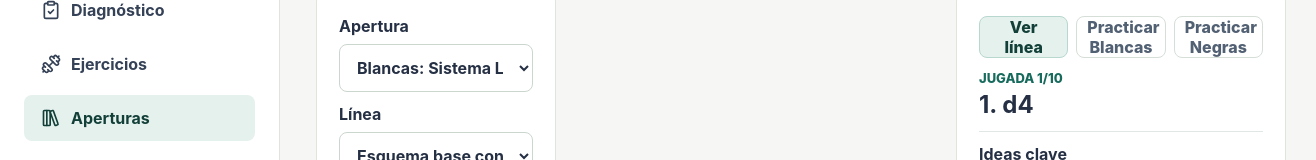
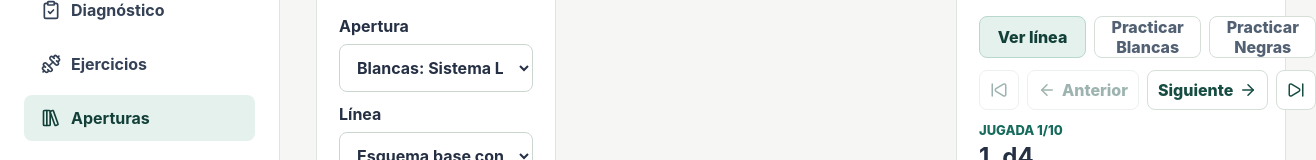
Before and after one commit to jrabalconesa/entrenador-ajedrez-personal, a React (Vite) app: page / in a window 1280 px wide. Both pictures are taken after a click on the button "Aperturas". Shown: the part 163-323 px from the top of the page, 1316 px wide, since content can reach past the window. Built offline with nearby package versions, Linux system fonts and the light colour scheme.

Commit message:
Expand Italian opening training

```diff
--- a/package.json
+++ b/package.json
@@ -1,6 +1,6 @@
 {
   "name": "entrenador-personal-ajedrez",
-  "version": "1.0.1",
+  "version": "1.1.0",
   "private": true,
   "type": "module",
   "scripts": {
--- a/public/sw.js
+++ b/public/sw.js
@@ -1,4 +1,4 @@
-const CACHE_NAME = 'entrenador-ajedrez-v1.0.1';
+const CACHE_NAME = 'entrenador-ajedrez-v1.1.0';
 
 self.addEventListener('install', () => {
   self.skipWaiting();
--- a/src/data/openings.ts
+++ b/src/data/openings.ts
@@ -34,23 +34,79 @@ export const openingCourses: OpeningCourse[] = [
     side: 'blancas',
     difficulty: 2,
     summary: 'Apertura clásica de desarrollo rápido, presión sobre f7 y preparación de rupturas centrales.',
-    plan: ['Ocupar el centro con e4.', 'Desarrollar Nf3 y Bc4.', 'Preparar d4 con c3 cuando el centro lo permita.'],
+    plan: ['Ocupar el centro con e4.', 'Desarrollar Nf3 y Bc4.', 'Elegir entre d3 o c3-d4 según la respuesta negra.'],
     lines: [
       {
         id: 'italian-c3-d4',
-        name: 'Italiana con c3 y d4',
+        name: 'Giuoco Piano con c3 y d4',
+        stage: 'Centro abierto',
+        summary: 'La ruptura d4 transforma la ventaja de desarrollo en actividad central concreta.',
+        whitePlan: ['Enrocar antes de abrir el centro.', 'Preparar d4 con c3.', 'Desarrollar Cc3 después de los cambios centrales.'],
+        blackPlan: ['Presionar e4 con ...Cf6.', 'Enrocar antes de aceptar la ruptura.', 'Retirar el alfil a b6 conservando su diagonal.'],
         keyIdeas: ['Presión natural sobre f7.', 'c3 prepara d4.', 'El ataque llega después del desarrollo.'],
         moves: [
-          { san: 'e4', explanation: 'Ocupa el centro y abre líneas para dama y alfil.' },
-          { san: 'e5', explanation: 'Las negras responden de forma clásica en el centro.' },
-          { san: 'Nf3', explanation: 'Ataca e5 y desarrolla una pieza hacia el centro.' },
-          { san: 'Nc6', explanation: 'Las negras defienden e5 y desarrollan el caballo.' },
-          { san: 'Bc4', explanation: 'El alfil sale a una diagonal activa y mira f7.' },
-          { san: 'Bc5', explanation: 'Las negras desarrollan de forma simétrica y presionan f2.' },
-          { san: 'c3', explanation: 'Prepara d4 para discutir el centro con más fuerza.' },
-          { san: 'Nf6', explanation: 'Las negras atacan e4 y desarrollan una pieza más.' },
-          { san: 'd4', explanation: 'Ruptura central preparada: ahora las blancas luchan por espacio.' },
-          { san: 'exd4', explanation: 'Las negras capturan en el centro y fuerzan a las blancas a decidir.' }
+          { san: 'e4', explanation: 'Ocupa el centro y abre simultáneamente las diagonales de la dama y del alfil de rey.' },
+          { san: 'e5', explanation: 'Las negras igualan presencia central y liberan sus piezas del flanco de rey.' },
+          { san: 'Nf3', explanation: 'El caballo se desarrolla con tiempo porque ataca el peón negro de e5.' },
+          { san: 'Nc6', explanation: 'Las negras defienden e5 mientras incorporan una pieza al control del centro.' },
+          { san: 'Bc4', explanation: 'El alfil ocupa una diagonal activa, permite enrocar y señala la casilla f7.' },
+          { san: 'Bc5', explanation: 'Las negras desarrollan de forma simétrica y ejercen presión sobre el punto f2.' },
+          { san: 'O-O', explanation: 'El rey queda seguro antes de que la futura ruptura d4 abra líneas centrales.' },
+          { san: 'Nf6', explanation: 'Las negras desarrollan con una amenaza directa sobre el peón blanco de e4.' },
+          { san: 'c3', explanation: 'Este peón sostiene d4 y construye la plataforma para ocupar todo el centro.' },
+          { san: 'O-O', explanation: 'Las negras aseguran su rey antes de responder a la ruptura central preparada.' },
+          { san: 'd4', explanation: 'La ruptura temática cuestiona e5 y abre líneas para transformar desarrollo en iniciativa.' },
+          { san: 'exd4', explanation: 'Las negras eliminan la tensión y obligan a las blancas a reconstruir su centro.' },
+          { san: 'cxd4', explanation: 'La recaptura crea un centro activo y abre la columna c para una futura torre.' },
+          { san: 'Bb6', explanation: 'El alfil conserva la diagonal a7-g1 y evita quedar expuesto a un avance central.' }
+        ]
+      },
+      {
+        id: 'italian-pianissimo',
+        name: 'Pianissimo con d3',
+        stage: 'Maniobra',
+        summary: 'El centro estable concede tiempo para mejorar cada pieza antes de ejecutar d4.',
+        whitePlan: ['Mantener e4 con d3.', 'Preparar d4 con c3 y Te1.', 'Llevar el caballo de b1 por d2-f1-g3.'],
+        blackPlan: ['Construir con ...d6 y ...a6.', 'Retirar el alfil a a7 si es atacado.', 'Responder a d4 con ...d5 cuando esté preparado.'],
+        keyIdeas: ['Centro cerrado y maniobras.', 'El caballo mejora por d2-f1-g3.', 'La ruptura d4 se prepara sin prisa.'],
+        moves: [
+          { san: 'e4', explanation: 'Las blancas ocupan una casilla central y liberan el alfil que irá a c4.' },
+          { san: 'e5', explanation: 'Las negras establecen una estructura clásica y reclaman el mismo espacio central.' },
+          { san: 'Nf3', explanation: 'El caballo ataca e5 y obliga a las negras a sostener correctamente su centro.' },
+          { san: 'Nc6', explanation: 'Las negras desarrollan defendiendo e5, una respuesta eficiente de doble propósito.' },
+          { san: 'Bc4', explanation: 'El alfil se activa sobre la diagonal italiana sin convertir f7 en un ataque automático.' },
+          { san: 'Bc5', explanation: 'Las negras colocan su alfil fuera de la cadena y aumentan la presión sobre f2.' },
+          { san: 'd3', explanation: 'Las blancas sostienen e4 y eligen una batalla de maniobras en un centro estable.' },
+          { san: 'Nf6', explanation: 'El caballo negro entra con actividad y obliga a vigilar la defensa de e4.' },
+          { san: 'O-O', explanation: 'La seguridad del rey precede a cualquier expansión o ruptura en el centro.' },
+          { san: 'd6', explanation: 'Las negras consolidan e5 y abren el camino para desarrollar el alfil de c8.' },
+          { san: 'c3', explanation: 'La jugada reserva d4 y también ofrece una retirada segura al alfil de c4.' },
+          { san: 'O-O', explanation: 'Las negras completan la seguridad del rey antes de iniciar maniobras de flanco.' },
+          { san: 'Re1', explanation: 'La torre refuerza e4 y queda preparada para la futura apertura de la columna e.' },
+          { san: 'a6', explanation: 'Las negras ganan espacio y preparan ...Aa7 sin decidir todavía el centro.' }
+        ]
+      },
+      {
+        id: 'italian-two-knights',
+        name: 'Dos Caballos: respuesta a ...Cf6',
+        stage: 'Decisión táctica',
+        summary: 'Ante ...Cf6 hay que reconocer cuándo la presión sobre f7 permite una línea forzada.',
+        whitePlan: ['Atacar f7 sólo con cálculo concreto.', 'Responder a ...d5 sin aferrarse al peón.', 'Retirar el alfil conservando actividad.'],
+        blackPlan: ['Golpear el centro con ...d5.', 'Ganar tiempos sobre las piezas adelantadas.', 'Completar desarrollo tras neutralizar la iniciativa.'],
+        keyIdeas: ['...Cf6 ataca e4.', 'Cg5 exige cálculo, no memoria ciega.', '...d5 es la respuesta central liberadora.'],
+        moves: [
+          { san: 'e4', explanation: 'El peón central libera piezas y establece el terreno para una apertura abierta.' },
+          { san: 'e5', explanation: 'Las negras ocupan el centro y aceptan una lucha simétrica por el desarrollo.' },
+          { san: 'Nf3', explanation: 'El caballo se activa atacando e5 y prepara un enroque rápido del rey blanco.' },
+          { san: 'Nc6', explanation: 'Las negras defienden e5 y controlan las casillas centrales d4 y e5.' },
+          { san: 'Bc4', explanation: 'El alfil apunta a f7, pero la presión sólo es útil si las piezas coordinan.' },
+          { san: 'Nf6', explanation: 'La Defensa de los Dos Caballos contraataca e4 en lugar de imitar con ...Ac5.' },
+          { san: 'Ng5', explanation: 'El caballo suma presión sobre f7 y plantea una cuestión táctica inmediata.' },
+          { san: 'd5', explanation: 'La respuesta correcta golpea el centro y abre líneas para frenar el ataque blanco.' },
+          { san: 'exd5', explanation: 'Las blancas aceptan la tensión central y obligan al caballo negro a recolocarse.' },
+          { san: 'Na5', explanation: 'El caballo ataca el alfil de c4 y evita recuperar de inmediato con la dama.' },
+          { san: 'Bb5+', explanation: 'El jaque intermedio conserva la iniciativa y fuerza una respuesta de desarrollo.' },
+          { san: 'c6', explanation: 'Las negras bloquean el jaque mientras atacan al alfil y sostienen el centro.' }
         ]
       }
     ]
--- a/src/screens/OpeningsScreen.tsx
+++ b/src/screens/OpeningsScreen.tsx
@@ -1,7 +1,7 @@
 import { useMemo, useRef, useState, type CSSProperties } from 'react';
 import { Chess, type Square } from 'chess.js';
 import { Chessboard } from 'react-chessboard';
-import { ArrowRight, Check, HelpCircle, Lightbulb, RotateCcw, X } from 'lucide-react';
+import { ArrowLeft, ArrowRight, Check, HelpCircle, Lightbulb, RotateCcw, SkipBack, SkipForward, X } from 'lucide-react';
 import SectionHeader from '../components/SectionHeader';
 import { openingCourses } from '../data/openings';
 import { boardMoveToSan, kingInCheckSquare, legalDestinations } from '../logic/boardMove';
@@ -78,6 +78,21 @@ export default function OpeningsScreen() {
 
   const startPractice = (color: TrainingColor) => {
     resetLine('practice', color);
+  };
+
+  const goToReviewPly = (nextPly: number) => {
+    if (!line || mode !== 'review') return;
+    const boundedPly = Math.max(0, Math.min(nextPly, line.moves.length));
+    const previousMove = boundedPly > 0 ? playSanFromCurrent(line, boundedPly - 1, line.moves[boundedPly - 1].san) : null;
+    setPly(boundedPly);
+    setLastMove(previousMove ? { from: previousMove.from, to: previousMove.to } : null);
+    setFeedback(
+      boundedPly > 0
+        ? { correct: true, text: line.moves[boundedPly - 1].explanation }
+        : null
+    );
+    setSelectedSquare(null);
+    setShowHint(false);
   };
 
   const submitMove = (moveText: string) => {
@@ -282,6 +297,22 @@ export default function OpeningsScreen() {
               Practicar Negras
             </button>
           </div>
+          {mode === 'review' ? (
+            <div className="opening-review-controls" aria-label="Navegación por la línea">
+              <button onClick={() => goToReviewPly(0)} disabled={ply === 0} type="button" aria-label="Ir al inicio">
+                <SkipBack size={18} />
+              </button>
+              <button onClick={() => goToReviewPly(ply - 1)} disabled={ply === 0} type="button">
+                <ArrowLeft size={18} /> Anterior
+              </button>
+              <button onClick={() => goToReviewPly(ply + 1)} disabled={completed} type="button">
+                Siguiente <ArrowRight size={18} />
+              </button>
+              <button onClick={() => goToReviewPly(line.moves.length)} disabled={completed} type="button" aria-label="Ir al final">
+                <SkipForward size={18} />
+              </button>
+            </div>
+          ) : null}
           <div className="opening-progress">
             <span>
               Jugada {Math.min(ply + 1, line.moves.length)}/{line.moves.length}
@@ -289,11 +320,24 @@ export default function OpeningsScreen() {
             <strong>{completed ? 'Línea completada' : `${moveNumber}${game.turn() === 'b' ? '...' : '.'} ${currentMove?.san}`}</strong>
           </div>
           <div className="opening-ideas">
-            <strong>Ideas clave</strong>
+            <strong>{line.stage ? `${line.stage} · Ideas clave` : 'Ideas clave'}</strong>
+            {line.summary ? <p>{line.summary}</p> : null}
             {line.keyIdeas.map((idea) => (
               <span key={idea}>{idea}</span>
             ))}
           </div>
+          {line.whitePlan?.length || line.blackPlan?.length ? (
+            <div className="opening-side-plans">
+              <div>
+                <strong>Plan de Blancas</strong>
+                {line.whitePlan?.map((item) => <span key={item}>{item}</span>)}
+              </div>
+              <div>
+                <strong>Plan de Negras</strong>
+                {line.blackPlan?.map((item) => <span key={item}>{item}</span>)}
+              </div>
+            </div>
+          ) : null}
           {completed ? (
             <div className="feedback correct">
               <strong>
--- a/src/styles.css
+++ b/src/styles.css
@@ -788,6 +788,63 @@ textarea {
   padding: 10px 12px;
 }
 
+.opening-review-controls {
+  display: grid;
+  grid-template-columns: auto 1fr 1fr auto;
+  gap: 8px;
+}
+
+.opening-review-controls button {
+  min-height: 40px;
+  border: 1px solid #d5ded7;
+  border-radius: 8px;
+  background: #ffffff;
+  color: #174c43;
+  padding: 0 10px;
+  font-weight: 800;
+  display: inline-flex;
+  align-items: center;
+  justify-content: center;
+  gap: 6px;
+}
+
+.opening-review-controls button:disabled {
+  opacity: 0.42;
+  cursor: default;
+}
+
+.opening-ideas p {
+  margin: 0;
+  color: #526073;
+  line-height: 1.45;
+}
+
+.opening-side-plans {
+  display: grid;
+  grid-template-columns: repeat(2, minmax(0, 1fr));
+  gap: 10px;
+}
+
+.opening-side-plans div {
+  display: grid;
+  align-content: start;
+  gap: 8px;
+  border: 1px solid #e1e7e2;
+  border-radius: 8px;
+  padding: 10px;
+}
+
+.opening-side-plans strong {
+  color: #174c43;
+  font-size: 13px;
+  text-transform: uppercase;
+}
+
+.opening-side-plans span {
+  color: #526073;
+  font-size: 13px;
+  line-height: 1.35;
+}
 .opening-progress {
   display: grid;
   gap: 4px;
--- a/src/types.ts
+++ b/src/types.ts
@@ -150,6 +150,10 @@ export interface OpeningMove {
 export interface OpeningLine {
   id: string;
   name: string;
+  stage?: string;
+  summary?: string;
+  whitePlan?: string[];
+  blackPlan?: string[];
   moves: OpeningMove[];
   keyIdeas: string[];
 }
```
Also changed, not shown: 1 other file (tests, documents, lock files or other folders).
